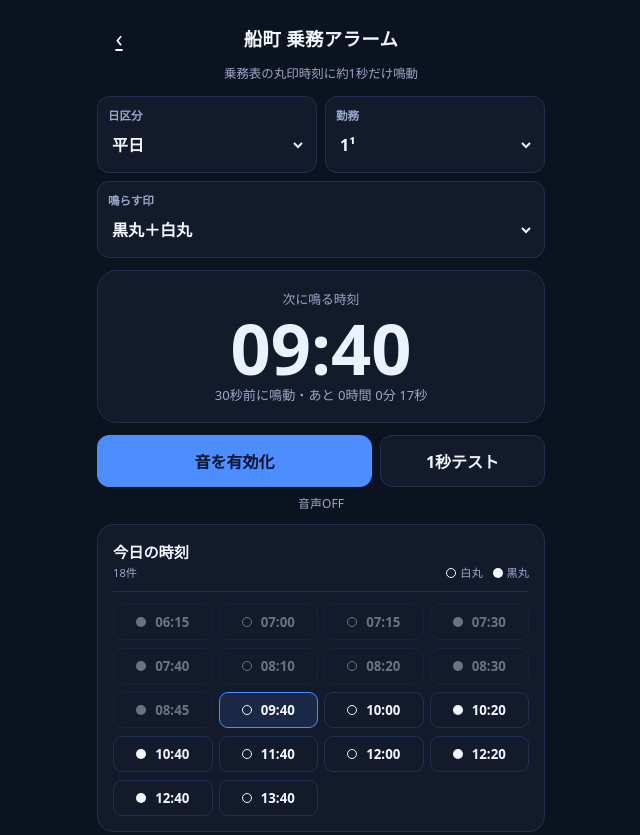
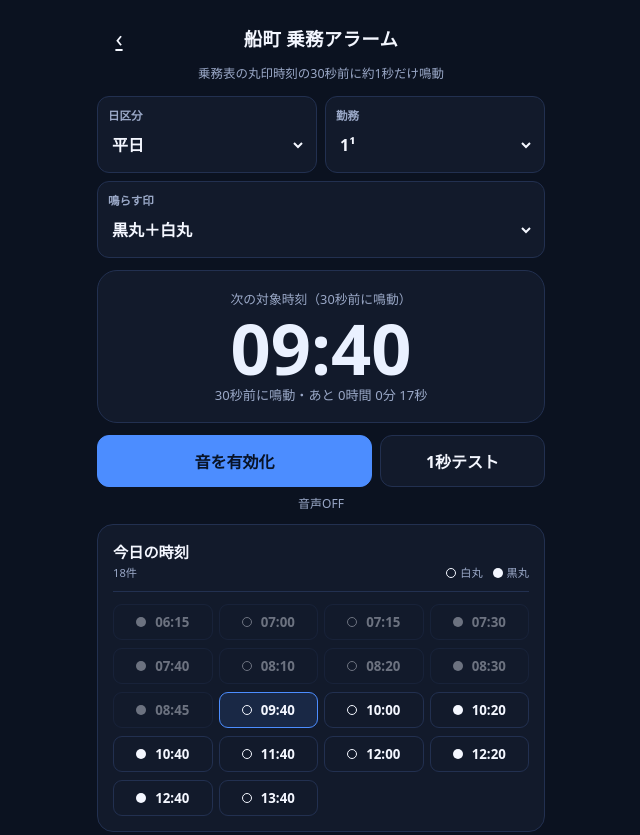
Before and after one commit to oosaka0123-sudo/osaka-nextbus, a website: page alarm.html in a window 1280 px wide. Shown: the top 835 px of the page, without its empty margins (319-959 px from the left). Drawn offline with Linux system fonts and the light colour scheme.

Commit message:
fix: label 30-second early alarm

```diff
--- a/alarm.html
+++ b/alarm.html
@@ -4,7 +4,7 @@
 <meta charset="UTF-8" />
 <meta name="viewport" content="width=device-width, initial-scale=1, maximum-scale=1, viewport-fit=cover" />
 <title>船町 乗務アラーム | 次バス大阪</title>
-<meta name="description" content="船町6人乗務表の時刻に約1秒だけ鳴らす個人用Webアラーム。" />
+<meta name="description" content="船町6人乗務表の対象時刻30秒前に約1秒だけ鳴らす個人用Webアラーム。" />
 <meta name="theme-color" content="#0b57d0" />
 <meta name="apple-mobile-web-app-capable" content="yes" />
 <meta name="apple-mobile-web-app-status-bar-style" content="black-translucent" />
@@ -21,7 +21,7 @@
     <h1>船町 乗務アラーム</h1>
   </header>
 
-  <p class="alarm-caption">乗務表の丸印時刻に約1秒だけ鳴動</p>
+  <p class="alarm-caption">乗務表の丸印時刻の30秒前に約1秒だけ鳴動</p>
 
   <section class="alarm-controls" aria-label="アラーム設定">
     <label class="alarm-field">
@@ -46,7 +46,7 @@
   </section>
 
   <section class="alarm-next" aria-live="polite">
-    <p class="alarm-next-label">次に鳴る時刻</p>
+    <p class="alarm-next-label">次の対象時刻（30秒前に鳴動）</p>
     <p id="alarm-next-time" class="alarm-next-time">--:--</p>
     <p id="alarm-countdown" class="alarm-countdown">設定を読み込み中</p>
   </section>
```
